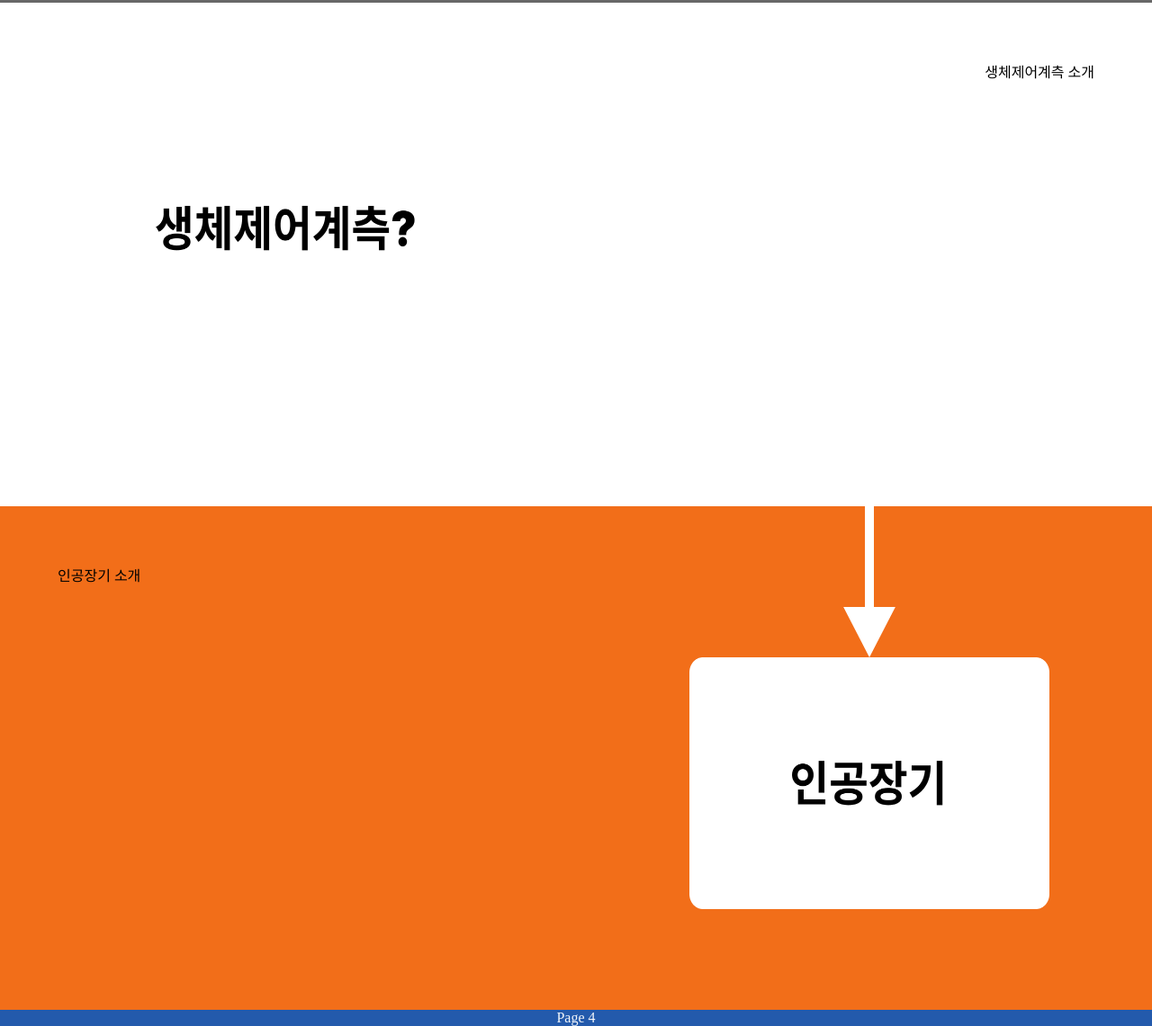
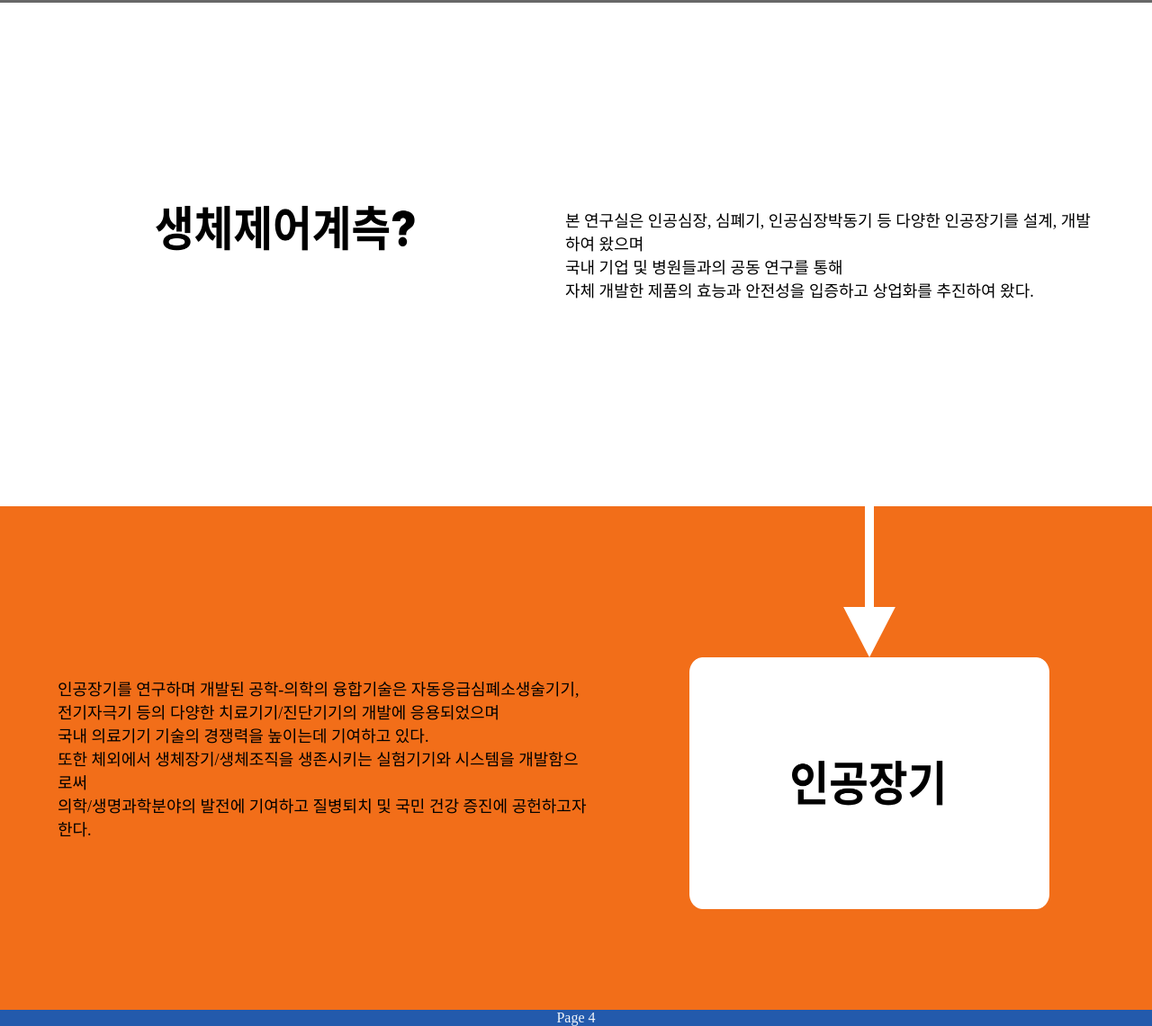
Before and after one commit to steezera/aomr_lab, a plain HTML site: page index.html in a window 1280 px wide. Shown: the part 797-1938 px from the top of the page at 90% size. Drawn offline with Linux system fonts and the light colour scheme; grey boxes are pictures that could not be loaded; a web font is replaced by a local one.

Commit message:
2~3페이지 정렬

```diff
--- a/index.html
+++ b/index.html
@@ -57,12 +57,17 @@
             <div class="writting">
                 <img class="whitebox" id="wb1" src="./image/whitebox1.png" alt="소개문구 옆에 놓을 그림1"/>
                 <div class="inner-writting">
-                    생체제어계측 소개
+                    본 연구실은 인공심장, 심폐기, 인공심장박동기 등 다양한 인공장기를 설계, 개발하여 왔으며
+                    <br/>국내 기업 및 병원들과의 공동 연구를 통해
+                    <br/>자체 개발한 제품의 효능과 안전성을 입증하고 상업화를 추진하여 왔다.
                 </div>
             </div>
             <div class="writting">
                 <div class="inner-writting">
-                    인공장기 소개
+                    인공장기를 연구하며 개발된 공학-의학의 융합기술은 자동응급심폐소생술기기, 전기자극기 등의 다양한 치료기기/진단기기의 개발에 응용되었으며
+                    <br/>국내 의료기기 기술의 경쟁력을 높이는데 기여하고 있다.
+                    <br/>또한 체외에서 생체장기/생체조직을 생존시키는 실험기기와 시스템을 개발함으로써
+                    <br/>의학/생명과학분야의 발전에 기여하고 질병퇴치 및 국민 건강 증진에 공헌하고자 한다.
                 </div>
                 <img class="whitebox" id="wb2" src="./image/whitebox2.png" alt="소개문구 옆에 놓을 그림2"/>
             </div>
--- a/style.css
+++ b/style.css
@@ -193,9 +193,11 @@ body, html {
     display: flex;
     flex-direction: row;
     justify-content: space-between;
+    align-items: center;
 }
 .inner-writting{
     padding:5vw;
+    font-size:large;
 }
 
 @media(max-width:500px){
```
Also changed, not shown: 1 other file.
